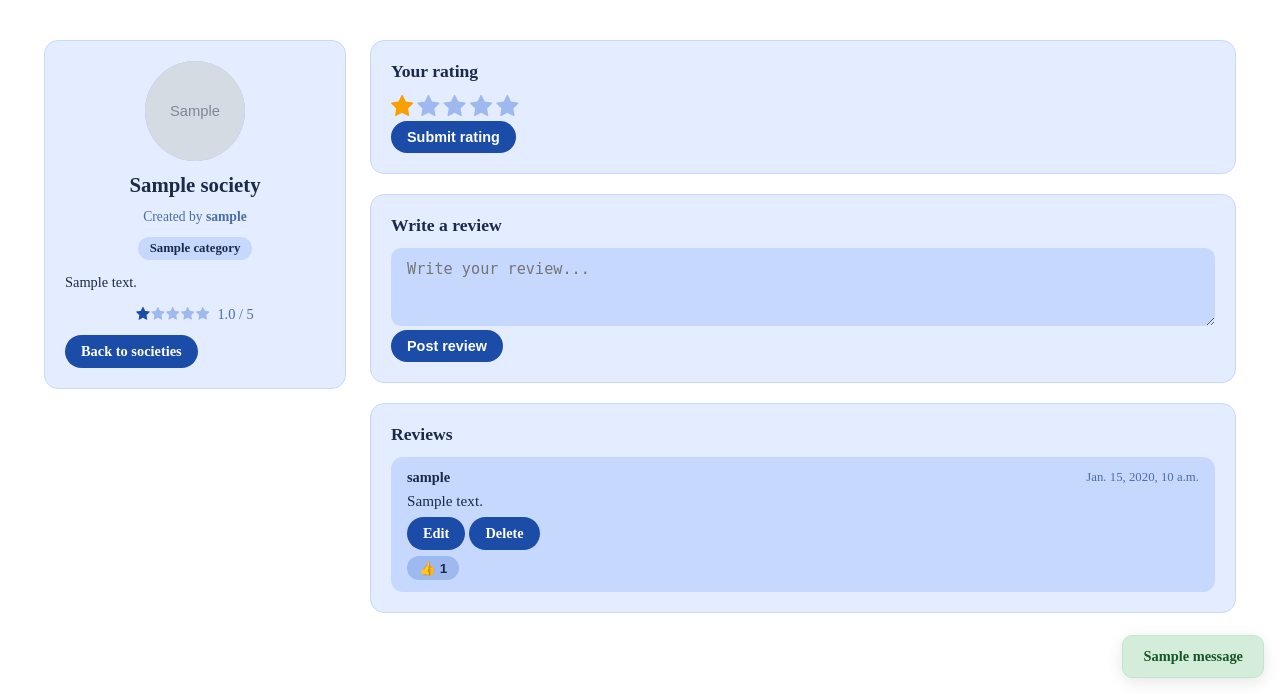
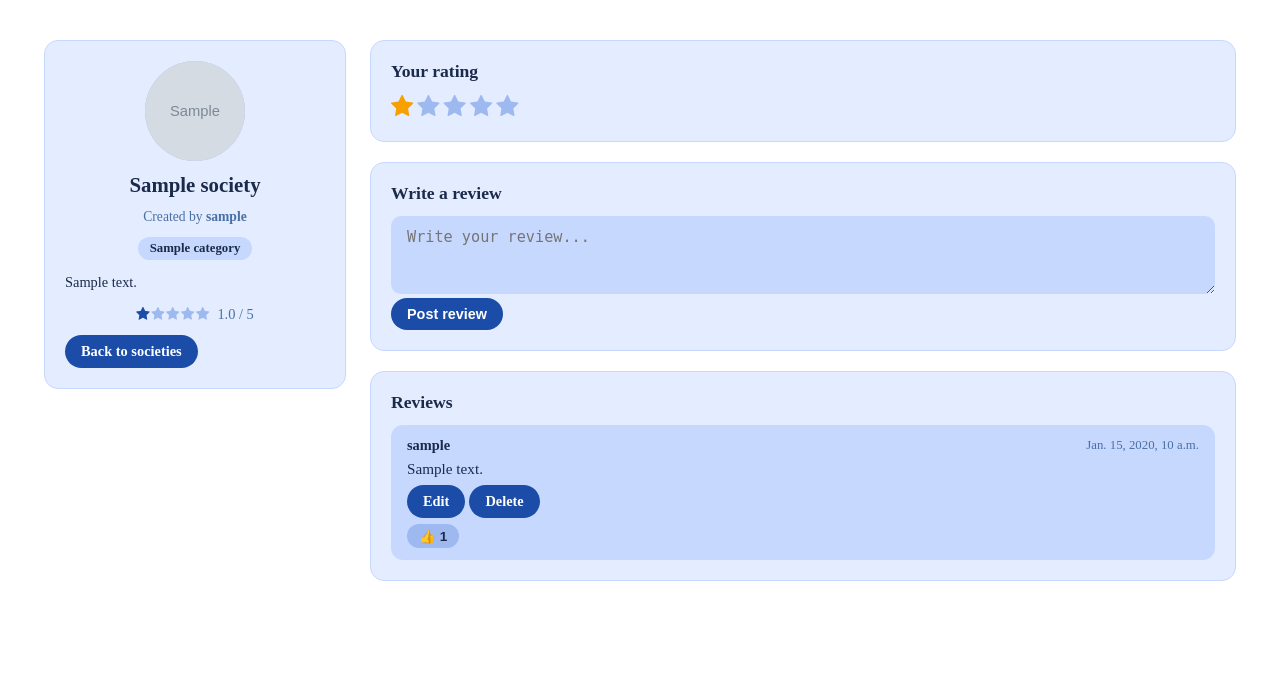
Before and after one commit to imi-ros-fox/Rate_My_Soc, a Django app: page /rms/societies/1/ in a window 1280 px wide. Shown: the part 106-800 px from the top of the page. Run offline with Django 3.2, Linux system fonts and the light colour scheme; a user stored in the database is signed in; tables that the repository leaves empty hold one stand-in row (values such as "Sample post"); grey boxes marked "Sample" are stand-in pictures; one stand-in notice (Sample message) is shown.

Commit message:
Add javascript to html templates

```diff
--- a/templates/rango/base.html
+++ b/templates/rango/base.html
@@ -10,7 +10,8 @@
         {% block extra_css %}{% endblock %}
     </head>
     <body>
-        {% if messages %}
+        <!-- Django messages disabled - AJAX operations update silently -->
+        <!-- {% if messages %}
           <div class="messages">
             {% for message in messages %}
               <div class="alert
@@ -19,11 +20,20 @@
               </div>
             {% endfor %}
           </div>
-        {% endif %}
+        {% endif %} -->
         {% include 'rango/header.html' %}
         <div class="page-main">
             {% block body_block %}
             {% endblock %}
         </div>
+
+        <!-- jQuery Library -->
+        <script src="https://code.jquery.com/jquery-3.6.0.min.js"></script>
+
+        <!-- AJAX Handlers -->
+        <script src="{% static 'js/ajax_handlers.js' %}"></script>
+
+        <!-- Additional JS -->
+        <script src="{% static 'js/ui_animations.js' %}"></script>
     </body>
 </html>
--- a/templates/rango/society/society_detail.html
+++ b/templates/rango/society/society_detail.html
@@ -45,7 +45,7 @@
         <div class="section">
             <h2>Your rating</h2>
             {% if user.is_authenticated %}
-            <form method="post" action="{% url 'rango:rate_society' society.pk %}">
+            <form method="post" action="{% url 'rango:rate_society' society.pk %}" class="rating-form">
                 {% csrf_token %}
                 <div class="rating-options">
                     {% for i in range_5 reversed %}
@@ -55,7 +55,7 @@
                     </label>
                     {% endfor %}
                 </div>
-                <button type="submit" class="btn">Submit rating</button>
+                <!--<button type="submit" class="btn">Submit rating</button> -->
             </form>
             {% else %}
             <p>You must <a href="{% url 'rango:login' %}">log in</a> to rate this society.</p>
@@ -67,7 +67,7 @@
             {% if user_review %}
                 <p class="empty">You have already reviewed this society.</p>
             {% else %}
-            <form method="post" action="{% url 'rango:add_review' society.pk %}">
+            <form method="post" action="{% url 'rango:add_review' society.pk %}" class="review-form">
                 {% csrf_token %}
                 {{ review_form.comment }}
                 <button type="submit" class="btn">Post review</button>
@@ -91,7 +91,7 @@
                         <a href="{% url 'rango:delete_review' review.pk %}" class="btn">Delete</a>
                     </div>
                     {% endif %}
-                    <form method="post" action="{% url 'rango:upvote_review' review.id %}">
+                    <form method="post" action="{% url 'rango:upvote_review' review.id %}" class="upvote-form">
                         {% csrf_token %}
                         <button type="submit" class="upvote-btn">
                             👍 {{ review.upvote_count }}
```
